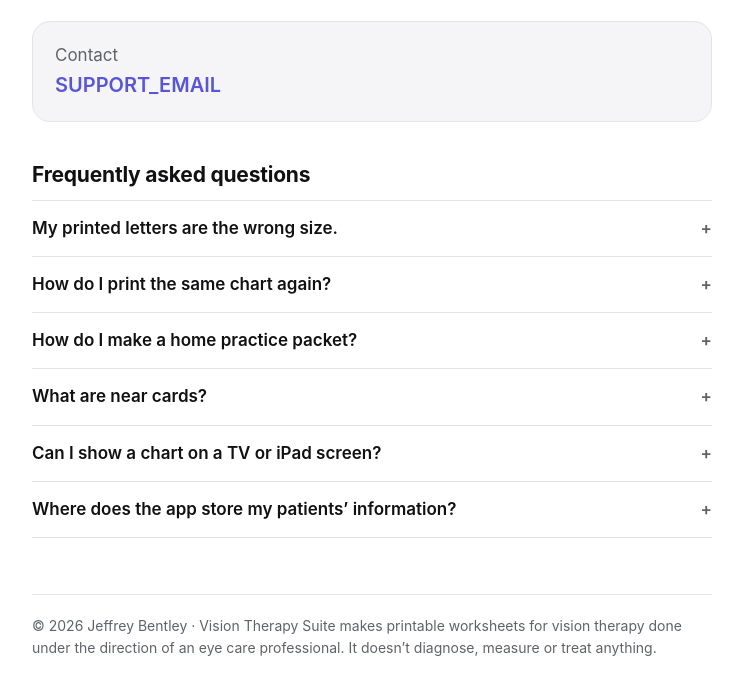
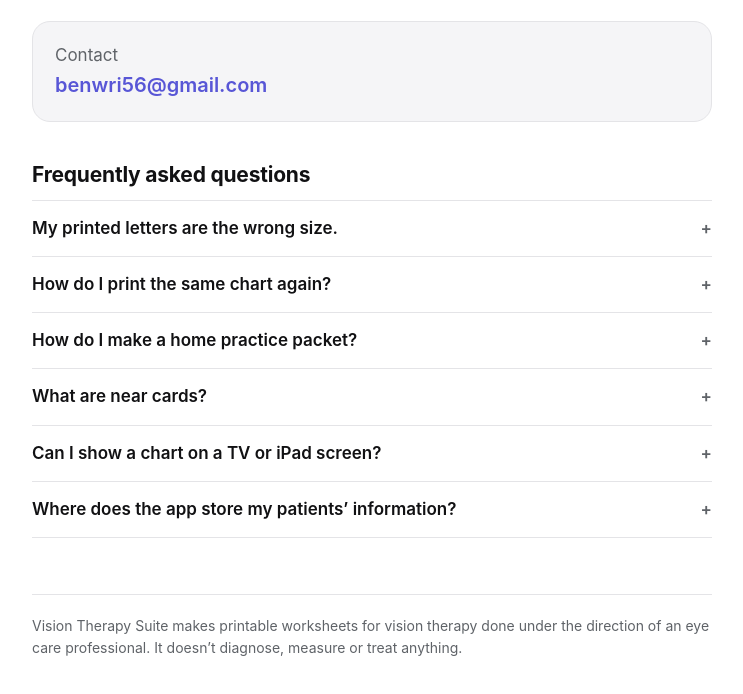
Before and after one commit to Mr3ENTLEY/VTS, a plain HTML site: page support.html in a window 1280 px wide. Shown: the part 238-932 px from the top of the page, without its empty margins (268-1011 px from the left). Drawn offline with Linux system fonts and the light colour scheme.

Commit message:
Change support email and footer content
Updated support email address and modified footer text.

```diff
--- a/support.html
+++ b/support.html
@@ -21,7 +21,7 @@
 
   <div class="card">
     <p class="muted">Contact</p>
-    <p class="email"><a href="mailto:SUPPORT_EMAIL">SUPPORT_EMAIL</a></p>
+    <p class="email"><a href="mailto:SUPPORT_EMAIL">benwri56@gmail.com</a></p>
   </div>
 
   <h2>Frequently asked questions</h2>
@@ -56,7 +56,7 @@
     <p>It doesn’t. Names typed onto a sheet are printed and never saved. See the <a href="privacy.html">Privacy Policy</a>.</p>
   </details>
 
-  <footer>© 2026 Jeffrey Bentley · Vision Therapy Suite makes printable worksheets for vision therapy done under the direction of an eye care professional. It doesn’t diagnose, measure or treat anything.</footer>
+  <footer> Vision Therapy Suite makes printable worksheets for vision therapy done under the direction of an eye care professional. It doesn’t diagnose, measure or treat anything.</footer>
 </main>
 </body>
 </html>
```
